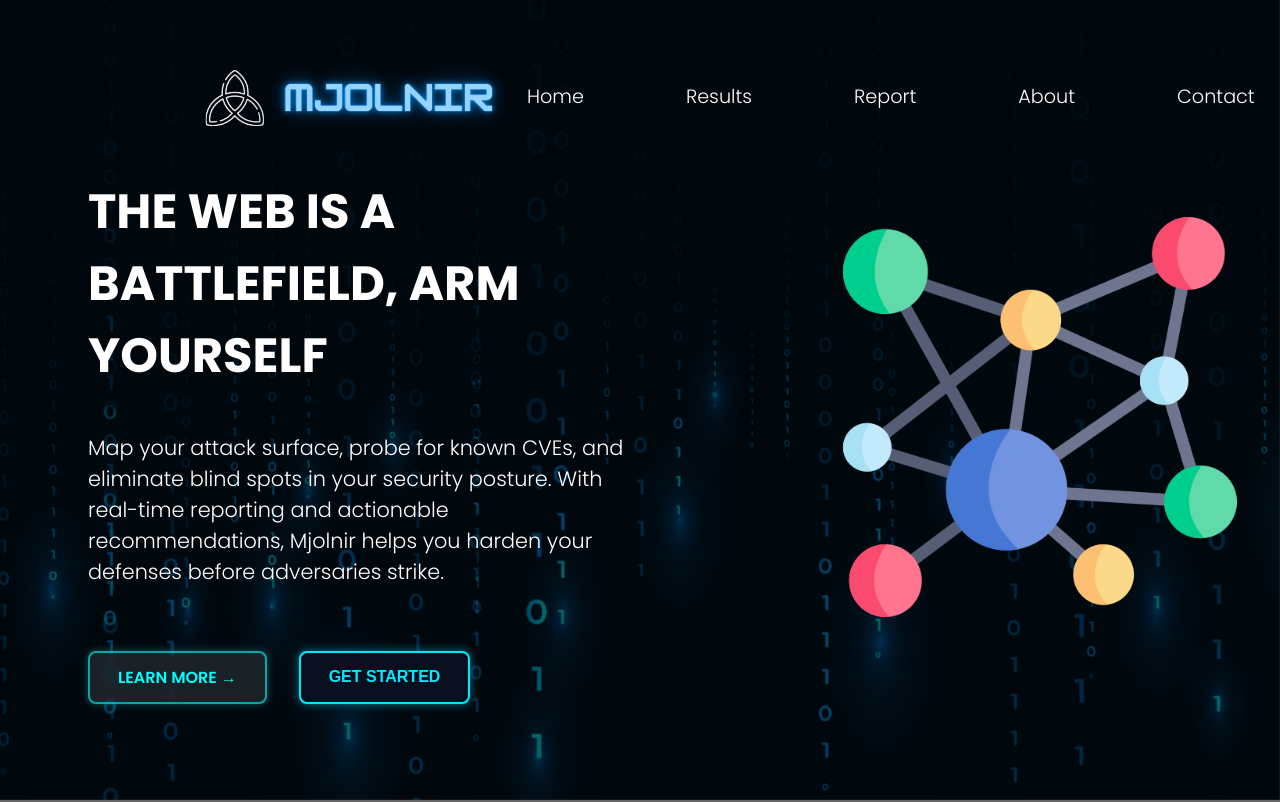
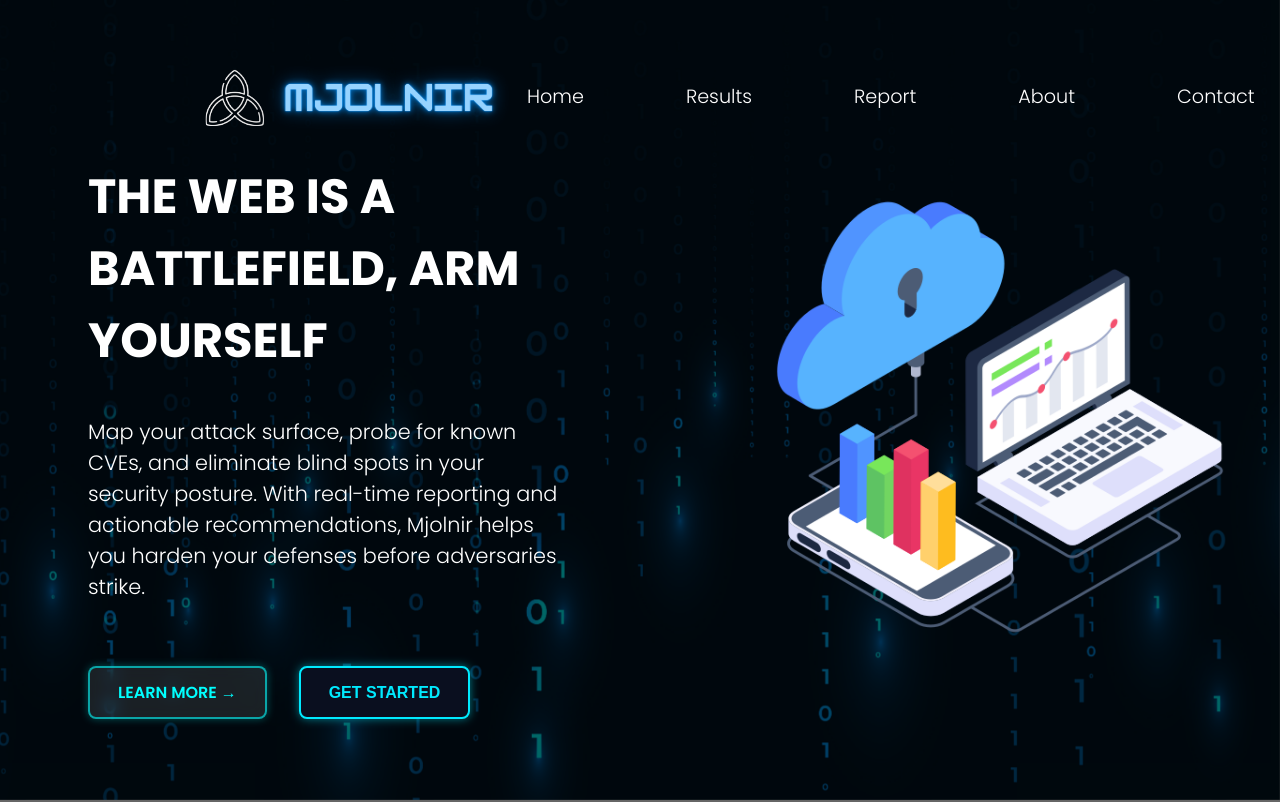
Before and after one commit to gursmeep404/Mjolnir, a React (Vite) app in the folder frontend/: page /home in a window 1280 px wide. Shown: the top 802 px of the page. Built offline with nearby package versions, Linux system fonts and the light colour scheme.

Commit message:
ui vector changed

```diff
--- a/frontend/src/components/homePage.jsx
+++ b/frontend/src/components/homePage.jsx
@@ -31,7 +31,7 @@ export default function Home() {
           </div>
         </div>
         <div className="hero-image">
-          <img src="network.png" alt="Vector Illustration" />
+          <img src="data-analytics.png" alt="Vector Illustration" />
         </div>
       </section>
 
--- a/frontend/styles/home.css
+++ b/frontend/styles/home.css
@@ -202,10 +202,8 @@ body {
 }
 
 
-
-
 .hero-image img {
-  max-width: 400px;
+  max-width: 30rem;
 }
 
 /* Second & Third Sections */
```
